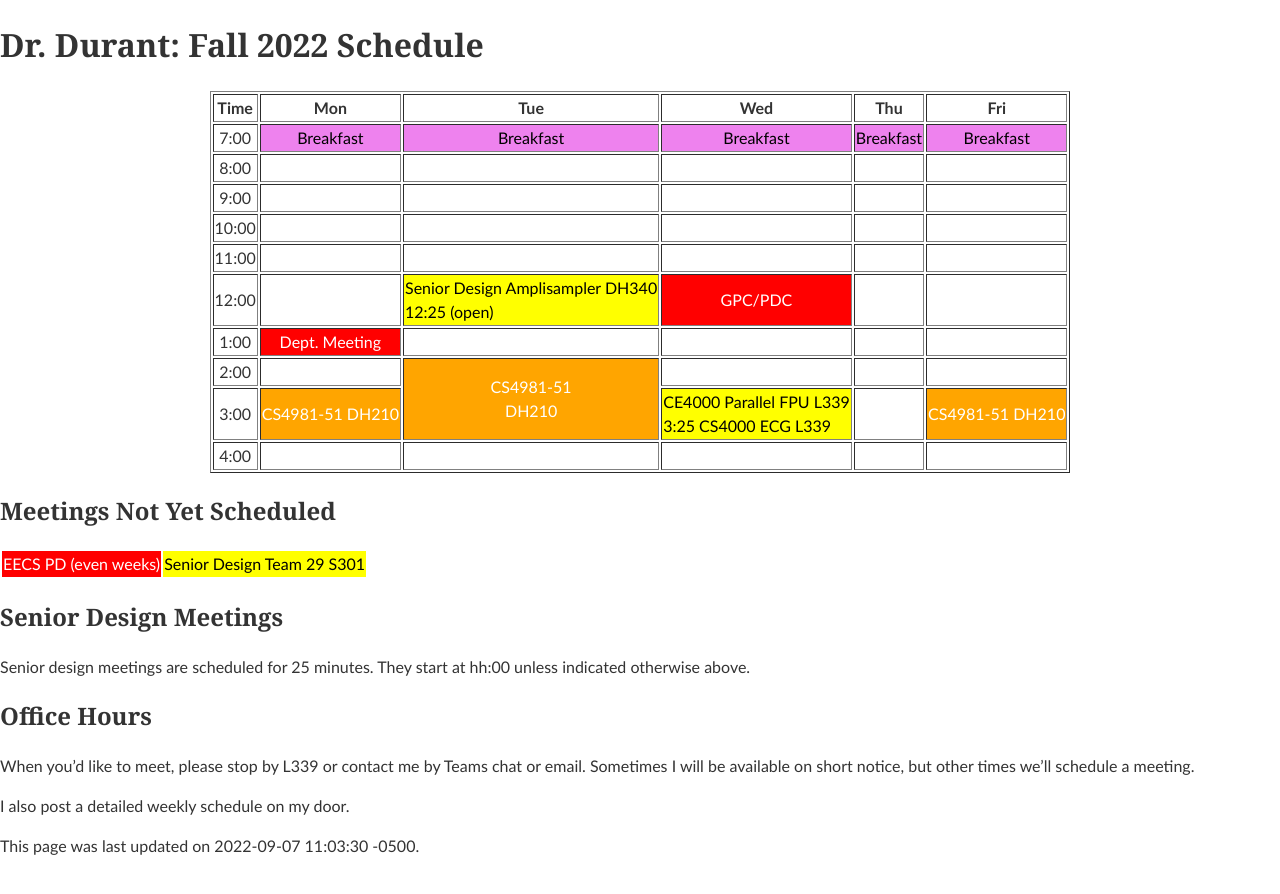
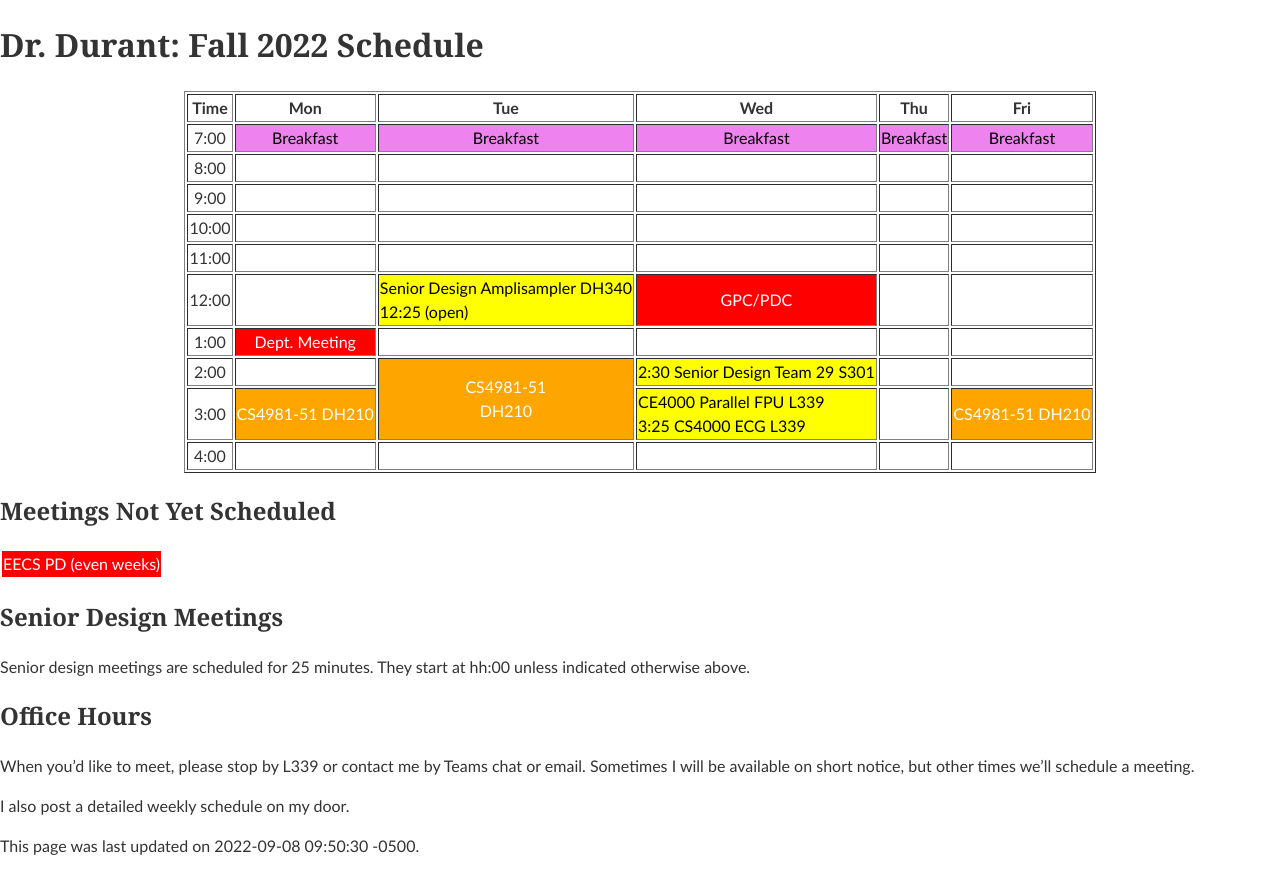
Before and after one commit to edurant/edurant.github.io, a Jekyll site: the page built from sched/f22.md, in a window 1280 px wide. Shown: the top 894 px of the page. Built offline with Jekyll 4.4.1, drawn with Linux system fonts in a browser that asks for light colours.

Commit message:
schedule final senior design team

```diff
--- a/sched/f22.md
+++ b/sched/f22.md
@@ -1,6 +1,6 @@
 ---
 title: "Dr. Durant: Fall 2022 Schedule"
-date: 2022-09-07 11:03:30 -0500
+date: 2022-09-08 09:50:30 -0500
 ---
 
 <style type="text/css">
@@ -21,7 +21,7 @@ td.lunch  { background-color: violet;  color: black; }
 <tr><td>11:00</td>      <td>&nbsp;</td>                                 <td>&nbsp;</td>                                                             <td>&nbsp;</td>                                                             <td>&nbsp;</td>                     <td>&nbsp;</td>                                 </tr>
 <tr><td>12:00</td>      <td>&nbsp;</td>                                 <td class="ce4000">Senior Design Amplisampler DH340<br/>12:25 (open)</td>   <td class="am">GPC/PDC</td>                                                 <td>&nbsp;</td>                     <td>&nbsp;</td>                                 </tr>
 <tr><td>1:00</td>       <td class="am">Dept. Meeting</td>               <td>&nbsp;</td>                                                             <td>&nbsp;</td>                                                             <td>&nbsp;</td>                     <td>&nbsp;</td>                                 </tr>
-<tr><td>2:00</td>       <td>&nbsp;</td>                                 <td class="cs4981" rowspan="2">CS4981-51<br/>DH210</td>                     <td>&nbsp;</td>                                                             <td>&nbsp;</td>                     <td>&nbsp;</td>                                 </tr>
+<tr><td>2:00</td>       <td>&nbsp;</td>                                 <td class="cs4981" rowspan="2">CS4981-51<br/>DH210</td>                     <td class="ce4000">2:30 Senior Design Team 29 S301</td>                     <td>&nbsp;</td>                     <td>&nbsp;</td>                                 </tr>
 <tr><td>3:00</td>       <td class="cs4981">CS4981-51&nbsp;DH210</td>                                                                                <td class="ce4000">CE4000 Parallel FPU L339<br/>3:25 CS4000 ECG L339</td>   <td>&nbsp;</td>                     <td class="cs4981">CS4981-51&nbsp;DH210</td>    </tr>
 <tr><td>4:00</td>       <td>&nbsp;</td>                                 <td>&nbsp;</td>                                                             <td>&nbsp;</td>                                                             <td>&nbsp;</td>                     <td>&nbsp;</td>                                 </tr>
 </table>
@@ -30,7 +30,6 @@ td.lunch  { background-color: violet;  color: black; }
 ## Meetings Not Yet Scheduled
 <table><tr>
 <td class="am">EECS PD (even weeks)</td>
-<td class="ce4000">Senior Design Team 29 S301</td>
 </tr></table>
 
 ## Senior Design Meetings
```
